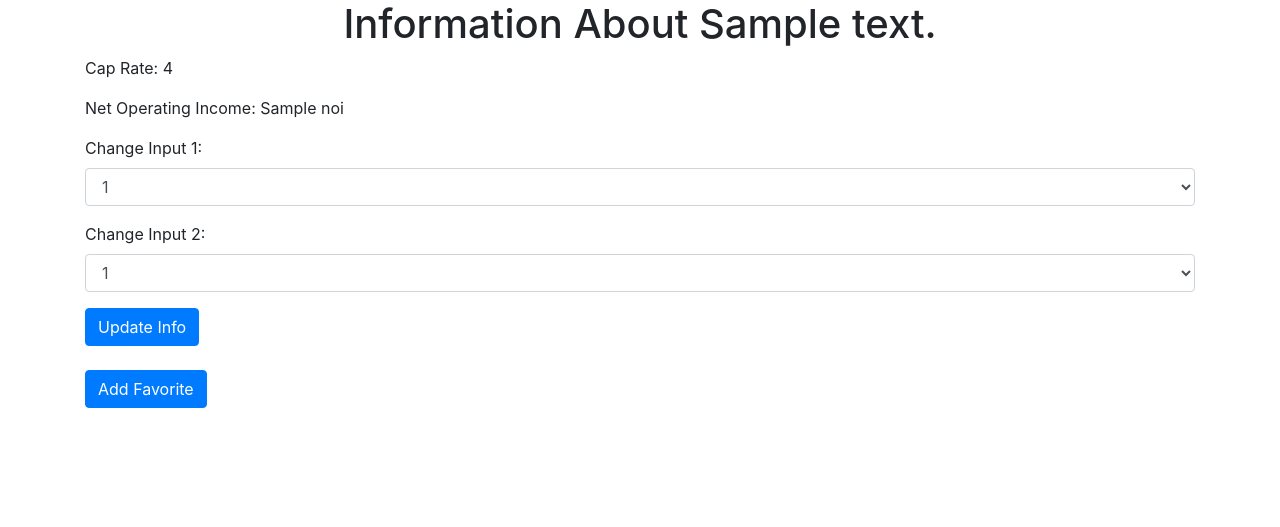
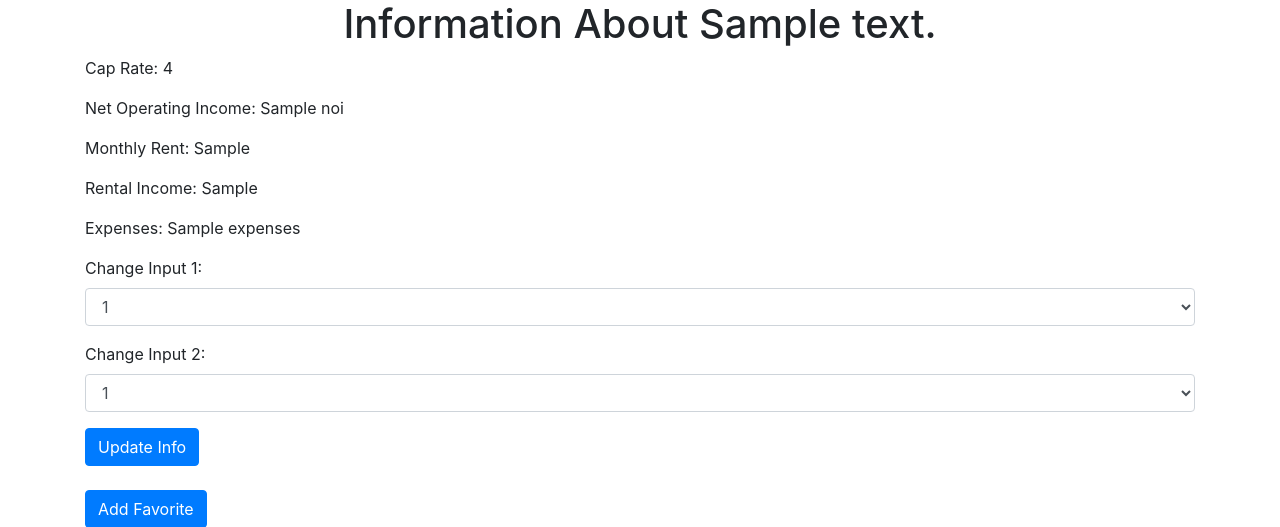
Before and after one commit to cameronmorganDuke/CS316-Project, a Flask app: template website/templates/display_home.html in a window 1280 px wide. Shown: the part 56-583 px from the top of the page. Run offline with Flask 3, Linux system fonts and the light colour scheme; the template is opened without the code that fills it: most values are stand-ins (such as "Sample title", 1, 10 or a date in 2020); some libraries are stand-ins or nearby versions.

Commit message:
"general tweaks"

```diff
--- a/main.py
+++ b/main.py
@@ -3,4 +3,6 @@ from website import create_app
 app = create_app()
 
 if __name__ == '__main__':
+    #app.run(host="0.0.0.0", port=8000, debug=True)
+    #with hotspot to test on mobile
     app.run(debug=True)
--- a/website/pick_home.py
+++ b/website/pick_home.py
@@ -19,6 +19,7 @@ change_input_two = ""
 def home():
     if request.method == 'POST':
         global address, city, state, zip_code, country
+        address = request.form.get('address')
         session['address'] = request.form.get('address')
         session['city'] = request.form.get('city')
         session['state'] = request.form.get('state')
@@ -107,13 +108,14 @@ def home_info():
 
         # Create a note string with the gathered data
         note = f"Address: {address} Cap Rate: {cap_rate} Net Operating Income: {noi}"
+        print(address)
 
         # Save note in the database
         new_note = Note(data=note, user_id=current_user.id)
         db.session.add(new_note)
         db.session.commit()
         flash('Note added!', category='success')
-    return render_template("display_home.html", user=current_user, address=address, cap_rate=cap_rate, noi=noi)
+    return render_template("display_home.html", user=current_user, address=address, cap_rate=cap_rate, noi=noi, monthly_rent=monthly_rent, annual_rental_income=annual_rental_income, expenses=expenses)
 
 @pick_home.route('/favorites', methods=['GET', 'POST'])
 def fav():
--- a/website/templates/display_home.html
+++ b/website/templates/display_home.html
@@ -5,6 +5,10 @@
 <form action="/process_form1" method="POST">
   <p>Cap Rate: {{ cap_rate }}</p>
   <p>Net Operating Income: {{ noi }}</p>
+  <p> Monthly Rent: {{monthly_rent}} </p>
+  <p> Rental Income: {{annual_rental_income}} </p>
+  <p> Expenses: {{expenses}} </p>
+
   <div class="form-group">
     <label for="sel2">Change Input 1:</label>
     <select class="form-control" id="sel2" name="selected_value_one">
--- a/website/testing.py
+++ b/website/testing.py
@@ -1,6 +1,6 @@
 from sqlalchemy import create_engine, text
 from sqlalchemy.orm import sessionmaker
-from database_init import Favorites
+#from database_init import Favorites
 
 # Create an engine for a database stored in 'my_database.db'
 engine = create_engine('sqlite:///instance/realestate.db', echo=True)
```
